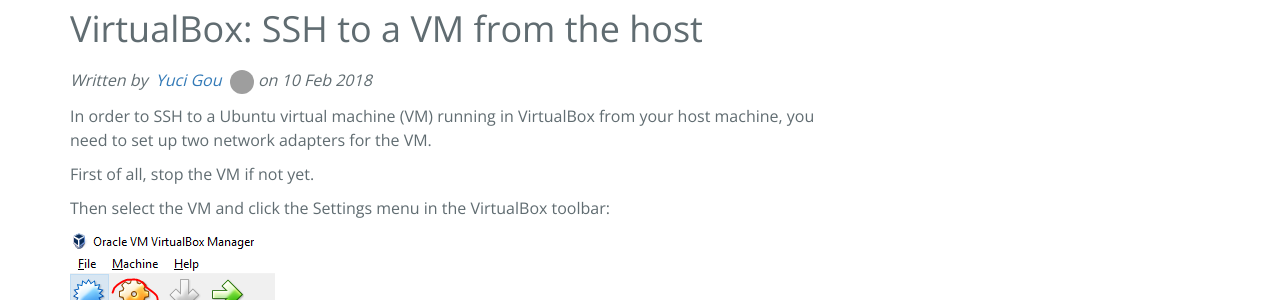
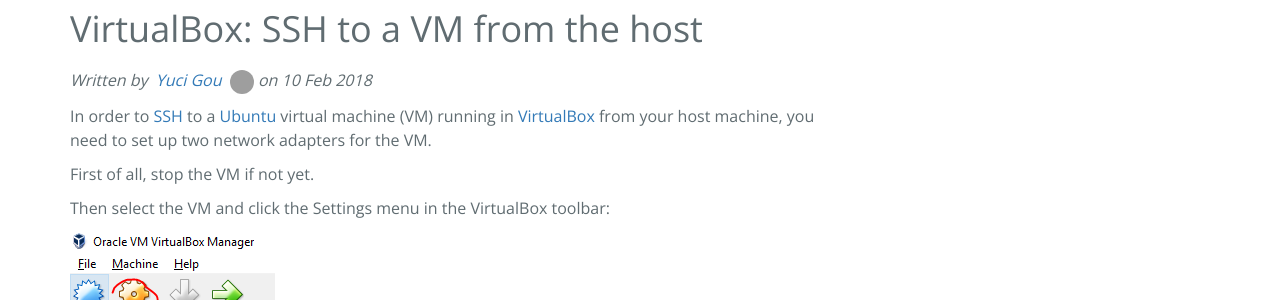
Before and after one commit to yucigou/codegoodworks, a Jekyll site: the page built from _posts/2018-02-10-ssh-to-vm-from-host.md, in a window 1280 px wide. Shown: the part 209-509 px from the top of the page. Built offline with Jekyll 4.4.1, drawn with Linux system fonts in a browser that asks for light colours; nearby versions of some CDN libraries; some of the changed lines change nothing that is shown; grey boxes are pictures that could not be loaded.

Commit message:
Update blog

```diff
--- a/_posts/2018-02-10-ssh-to-vm-from-host.md
+++ b/_posts/2018-02-10-ssh-to-vm-from-host.md
@@ -7,7 +7,7 @@
 excerpt_separator: <!--more-->
 ---
 
-In order to SSH to a Ubuntu virtual machine (VM) running in VirtualBox from your host machine, you need to set up two network adapters for the VM.
+In order to [SSH][1] to a [Ubuntu][2] virtual machine (VM) running in [VirtualBox][3] from your host machine, you need to set up two network adapters for the VM.
 
 First of all, stop the VM if not yet.
 
@@ -38,3 +38,7 @@
  - My VirtualBox version: 5.2.6 r120293 (Qt5.6.2), 2018
  - My Ubuntu version: Ubuntu 16.04.3 LTS
  - My host machine: Windows 10
+
+[1]: https://www.ssh.com/
+[2]: https://www.ubuntu.com/
+[3]: https://www.virtualbox.org/
```
